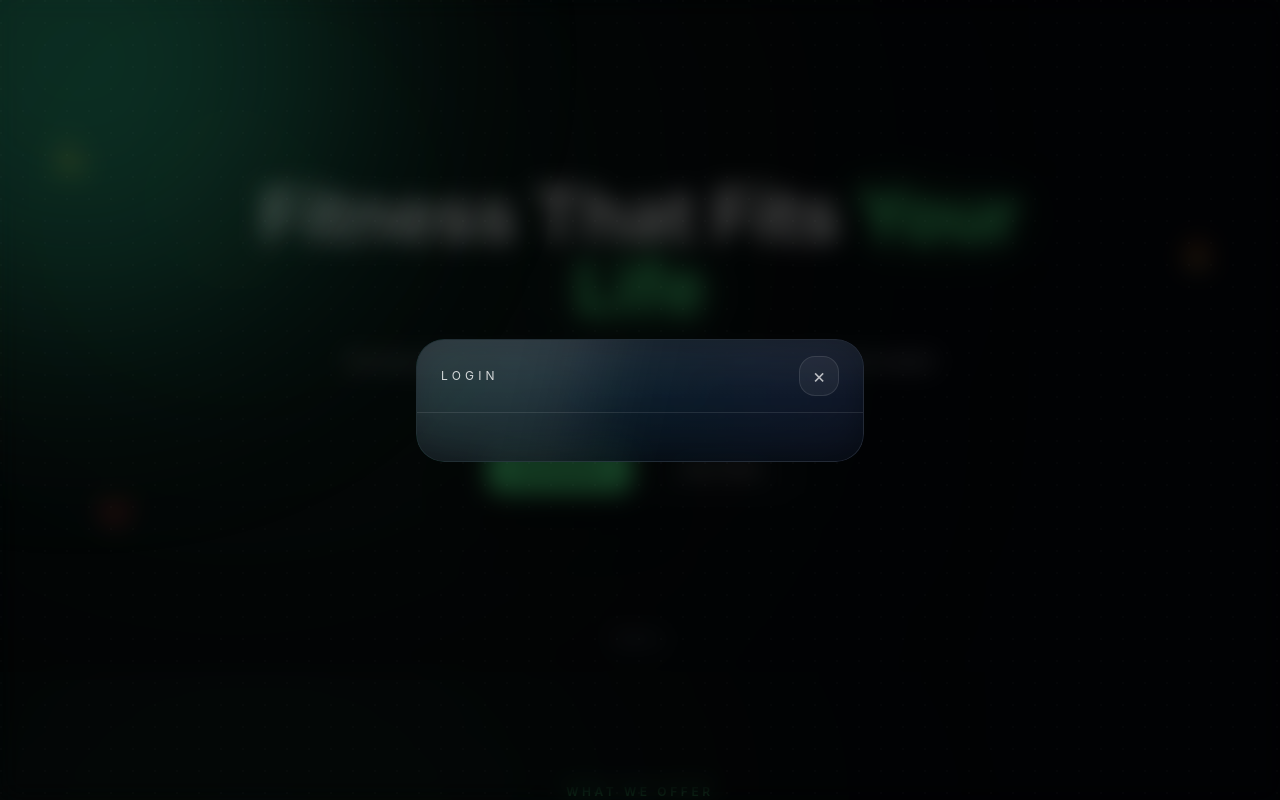
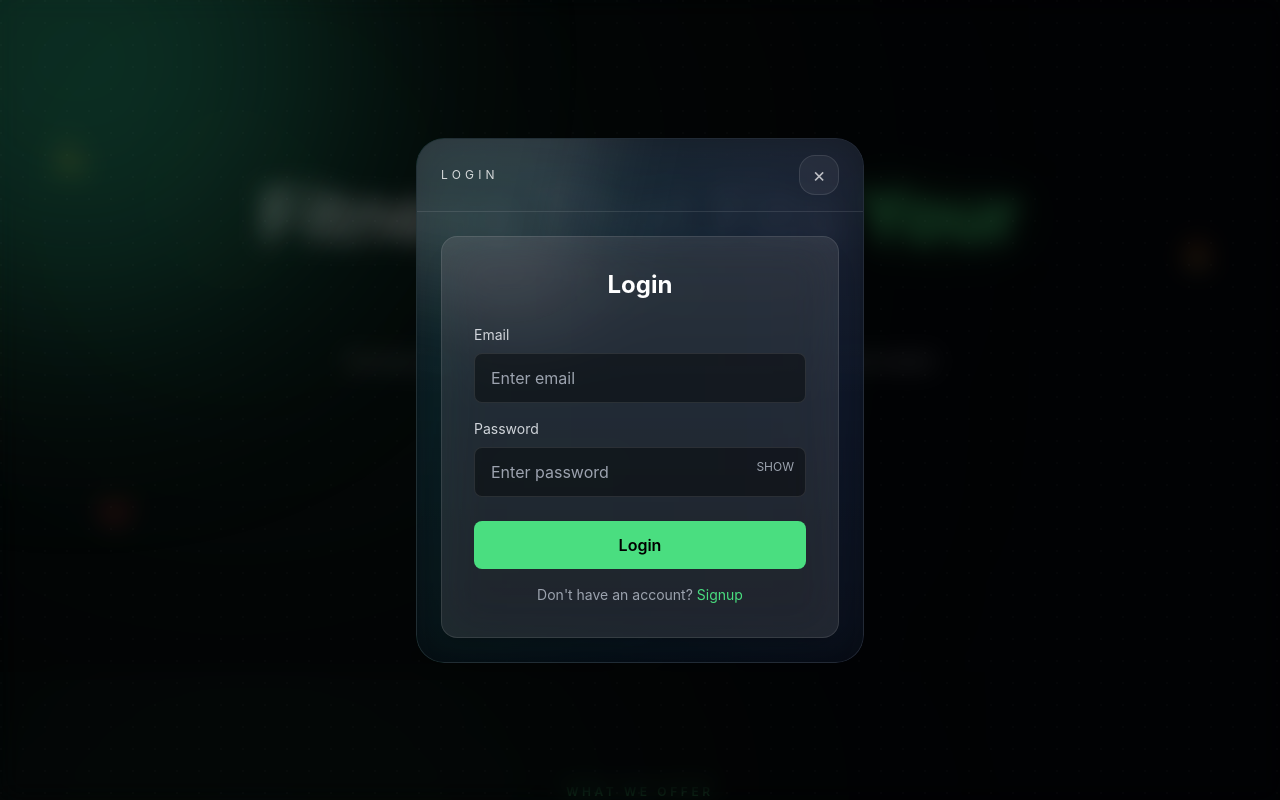
Before and after one commit to Rudra070707/fittrack, a React app in the folder frontend/frontend/: page /home in a window 1280 px wide. Both pictures are taken after a click on the button "About". Shown: the top 800 px of the page. Built offline with nearby package versions, Linux system fonts and the light colour scheme; no server answers; the HTML template or start-up script is replaced by a standard one.

Commit message:
Restore login form UI

```diff
--- a/frontend/frontend/src/pages/Login.jsx
+++ b/frontend/frontend/src/pages/Login.jsx
@@ -14,7 +14,6 @@ export default function Login({ mode = "page", onSuccess }) {
   const [loading, setLoading] = useState(false);
   const [error, setError] = useState("");
 
-  // ✅ NEW: support redirectTo from services
   const redirectTo =
     location.state?.redirectTo ||
     location.state?.from ||
@@ -66,6 +65,7 @@ export default function Login({ mode = "page", onSuccess }) {
     my.set(e.clientY);
 
     if (!wrapRef.current) return;
+
     const rect = wrapRef.current.getBoundingClientRect();
 
     const relX = e.clientX - rect.left;
@@ -111,13 +111,11 @@ export default function Login({ mode = "page", onSuccess }) {
       if (data.token) localStorage.setItem("token", data.token);
       if (data.user) localStorage.setItem("user", JSON.stringify(data.user));
 
-      // modal mode
       if (mode === "modal" && onSuccess) {
         onSuccess();
         return;
       }
 
-      // page mode redirect
       navigate(safeRedirect, { replace: true, state: redirectState });
 
     } catch (err) {
@@ -128,12 +126,84 @@ export default function Login({ mode = "page", onSuccess }) {
     }
   };
 
-  /* ---------- FORM UI (UNCHANGED) ---------- */
-
   const Form = (
     <div ref={wrapRef} className="relative z-10 w-full max-w-md">
-      {/* UI unchanged */}
-      {/* Your full form UI continues exactly same */}
+
+      <motion.form
+        onSubmit={handleSubmit}
+        style={{ rotateX: tiltXS, rotateY: tiltYS }}
+        className="bg-white/10 backdrop-blur-xl border border-white/10 rounded-2xl p-8 shadow-xl"
+      >
+
+        <h2 className="text-2xl font-bold text-white text-center mb-6">
+          Login
+        </h2>
+
+        <div className="mb-4">
+          <label className="text-sm text-gray-300 block mb-2">Email</label>
+          <input
+            type="email"
+            placeholder="Enter email"
+            value={email}
+            onChange={(e)=>setEmail(e.target.value)}
+            className="w-full px-4 py-3 rounded-lg bg-black/40 border border-white/10 text-white focus:outline-none"
+          />
+        </div>
+
+        <div className="mb-6">
+          <label className="text-sm text-gray-300 block mb-2">Password</label>
+
+          <div className="relative">
+            <input
+              type={showPass ? "text" : "password"}
+              placeholder="Enter password"
+              value={password}
+              onChange={(e)=>setPassword(e.target.value)}
+              className="w-full px-4 py-3 rounded-lg bg-black/40 border border-white/10 text-white focus:outline-none"
+            />
+
+            <button
+              type="button"
+              onClick={()=>setShowPass(!showPass)}
+              className="absolute right-3 top-3 text-xs text-gray-400"
+            >
+              {showPass ? "HIDE" : "SHOW"}
+            </button>
+          </div>
+        </div>
+
+        {error && (
+          <p className="text-red-400 text-sm mb-4">{error}</p>
+        )}
+
+        <button
+          type="submit"
+          disabled={loading}
+          className="w-full bg-green-400 hover:bg-green-500 text-black font-semibold py-3 rounded-lg"
+        >
+          {loading ? "Logging in..." : "Login"}
+        </button>
+
+        <p className="text-center text-gray-400 text-sm mt-4">
+          Don't have an account?{" "}
+          <button
+            type="button"
+            onClick={() =>
+              navigate("/home/signup", {
+                state: {
+                  backgroundLocation:
+                    location.state?.backgroundLocation || location,
+                },
+              })
+            }
+            className="text-green-400"
+          >
+            Signup
+          </button>
+        </p>
+
+      </motion.form>
+
     </div>
   );
 
@@ -141,7 +211,7 @@ export default function Login({ mode = "page", onSuccess }) {
 
   return (
     <section
-      className="relative min-h-screen w-full overflow-hidden text-white flex items-center justify-center px-6 bg-slate-950"
+      className="relative min-h-screen flex items-center justify-center px-6 bg-slate-950"
       onMouseMove={isFinePointer ? onMove : undefined}
       onMouseLeave={isFinePointer ? onLeave : undefined}
     >
```
